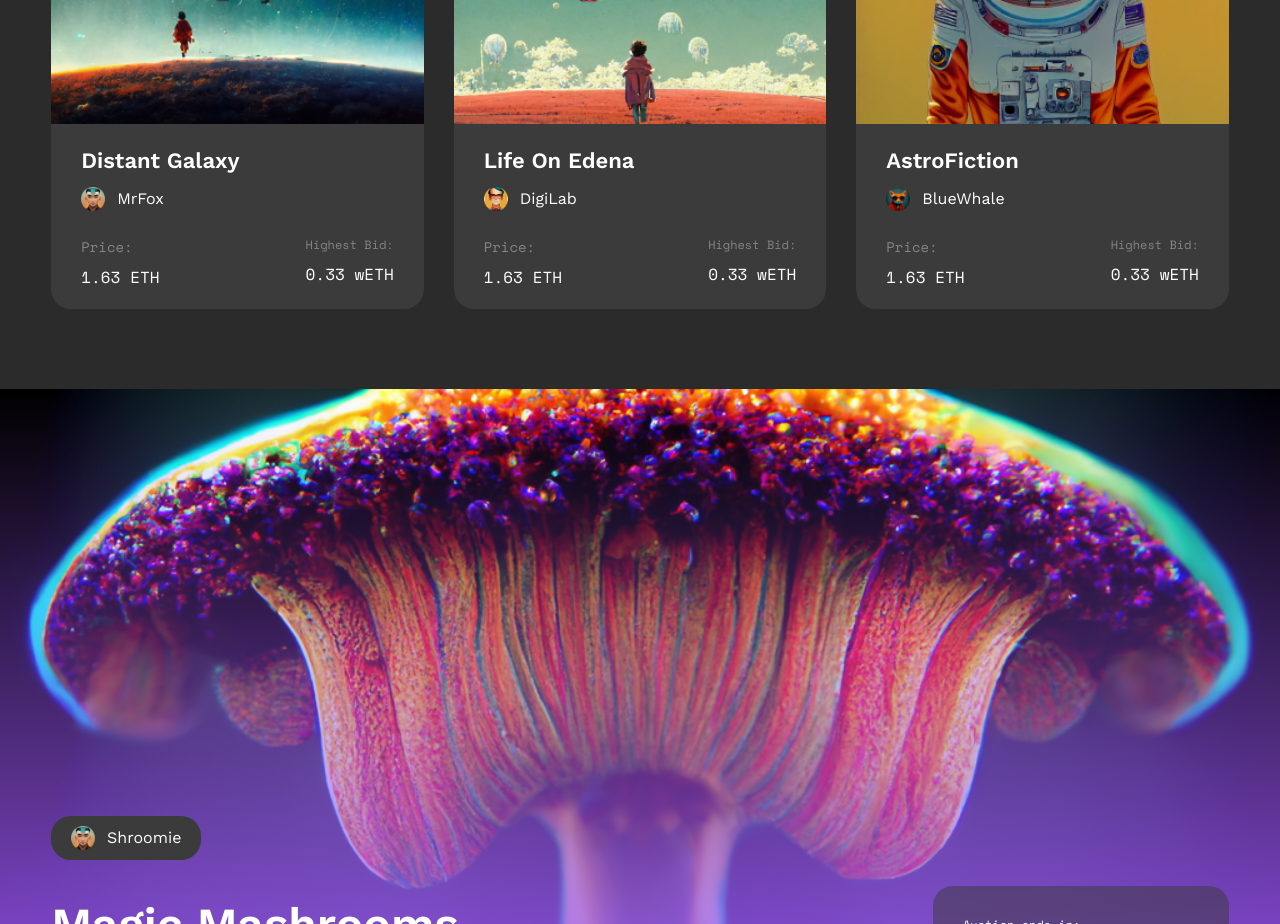
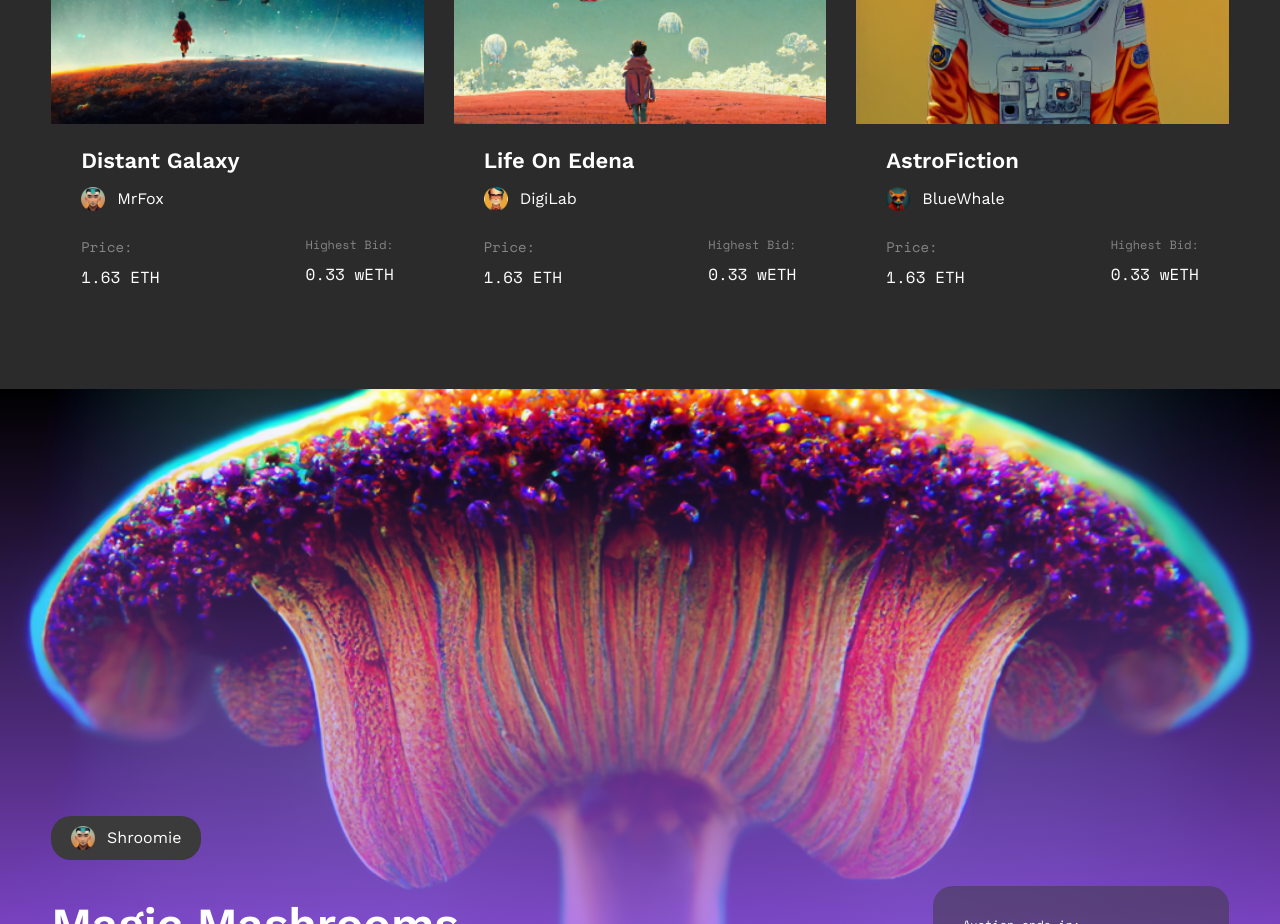
Before and after one commit to webgently/nft-marketplace-frontend, a React (Create React App) app: page / in a window 1280 px wide. Shown: the part 4200-5124 px from the top of the page. Built offline with nearby package versions, Linux system fonts and the light colour scheme.

Commit message:
update: nft card component

```diff
--- a/src/components/NftCard/index.tsx
+++ b/src/components/NftCard/index.tsx
@@ -1,11 +1,11 @@
 import React from 'react';
 import './nftcard.scss';
 
-const NftCard = ({ ind, art, name, avatar, author, price, currency, highestBid, bidCurrency }: any) => {
+const NftCard = ({ color, ind, art, name, avatar, author, price, currency, highestBid, bidCurrency }: any) => {
   return (
     <div className="nft-card">
       <img src={art} alt={'nft' + ind} />
-      <div className="nft-detail">
+      <div className={`nft-detail ${color}`}>
         <div className="creator-detail">
           <p>{name}</p>
           <div className="flex items-center gap-[12px]">
--- a/src/components/NftCard/nftcard.scss
+++ b/src/components/NftCard/nftcard.scss
@@ -1,7 +1,7 @@
 .nft-card {
   @apply flex flex-col rounded-t-[20px];
   .nft-detail {
-    @apply flex flex-col gap-[25px] p-[14px_14px] xs:p-[14px_20px] sm:p-[20px_30px] bg-second rounded-b-[20px];
+    @apply flex flex-col gap-[25px] p-[14px_14px] xs:p-[14px_20px] sm:p-[20px_30px] rounded-b-[20px];
     p {
       @apply text-[16px] 2xs:text-[18px] xs:text-[22px] font-[600];
     }
```
